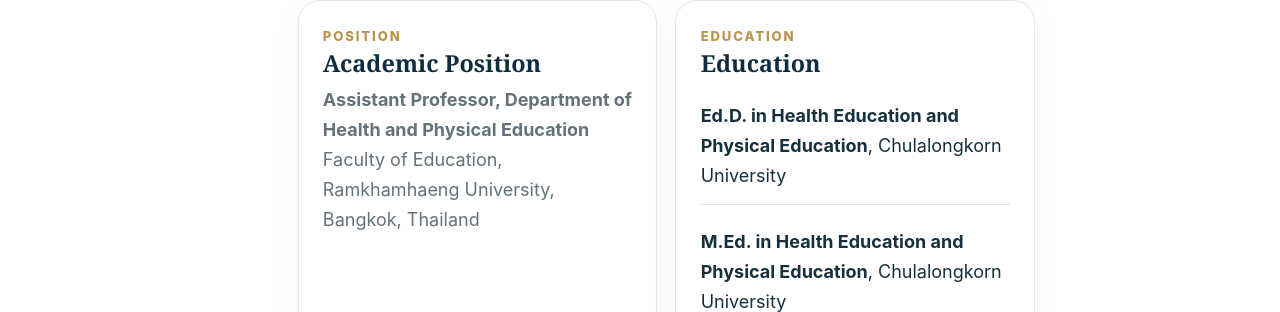
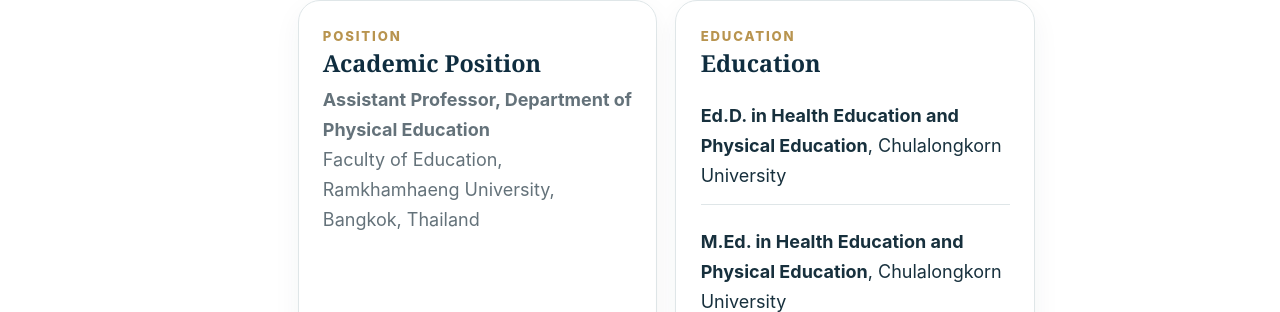
Before and after one commit to kasemch/kasemch.github.io, a Jekyll site: the page built from _pages/cv.md, in a window 1280 px wide and 900 px high, scrolled down 455 px. Shown: the part 171-483 px from the top of the window. Built offline with Jekyll 4.4.1, drawn with Linux system fonts in a browser that asks for light colours; a style sheet for code colours, icons or effects is not loaded.

Commit message:
Add CV SEO description and align department name

```diff
--- a/_pages/cv.md
+++ b/_pages/cv.md
@@ -18,7 +19,7 @@ redirect_from:
 
   <section class="sp-section sp-shell">
     <div class="sp-grid">
-      <article class="sp-card"><div class="sp-eyebrow">Position</div><h3>Academic Position</h3><p><strong>Assistant Professor, Department of Health and Physical Education</strong><br>Faculty of Education, Ramkhamhaeng University, Bangkok, Thailand</p></article>
+      <article class="sp-card"><div class="sp-eyebrow">Position</div><h3>Academic Position</h3><p><strong>Assistant Professor, Department of Physical Education</strong><br>Faculty of Education, Ramkhamhaeng University, Bangkok, Thailand</p></article>
       <article class="sp-card"><div class="sp-eyebrow">Education</div><h3>Education</h3><ul class="sp-list"><li><strong>Ed.D. in Health Education and Physical Education</strong>, Chulalongkorn University</li><li><strong>M.Ed. in Health Education and Physical Education</strong>, Chulalongkorn University</li><li><strong>B.Sc. in Health Education</strong>, Srinakharinwirot University</li></ul></article>
     </div>
   </section>
```
Also changed, not shown: other parts of _pages/cv.md (+1 -0 lines).
